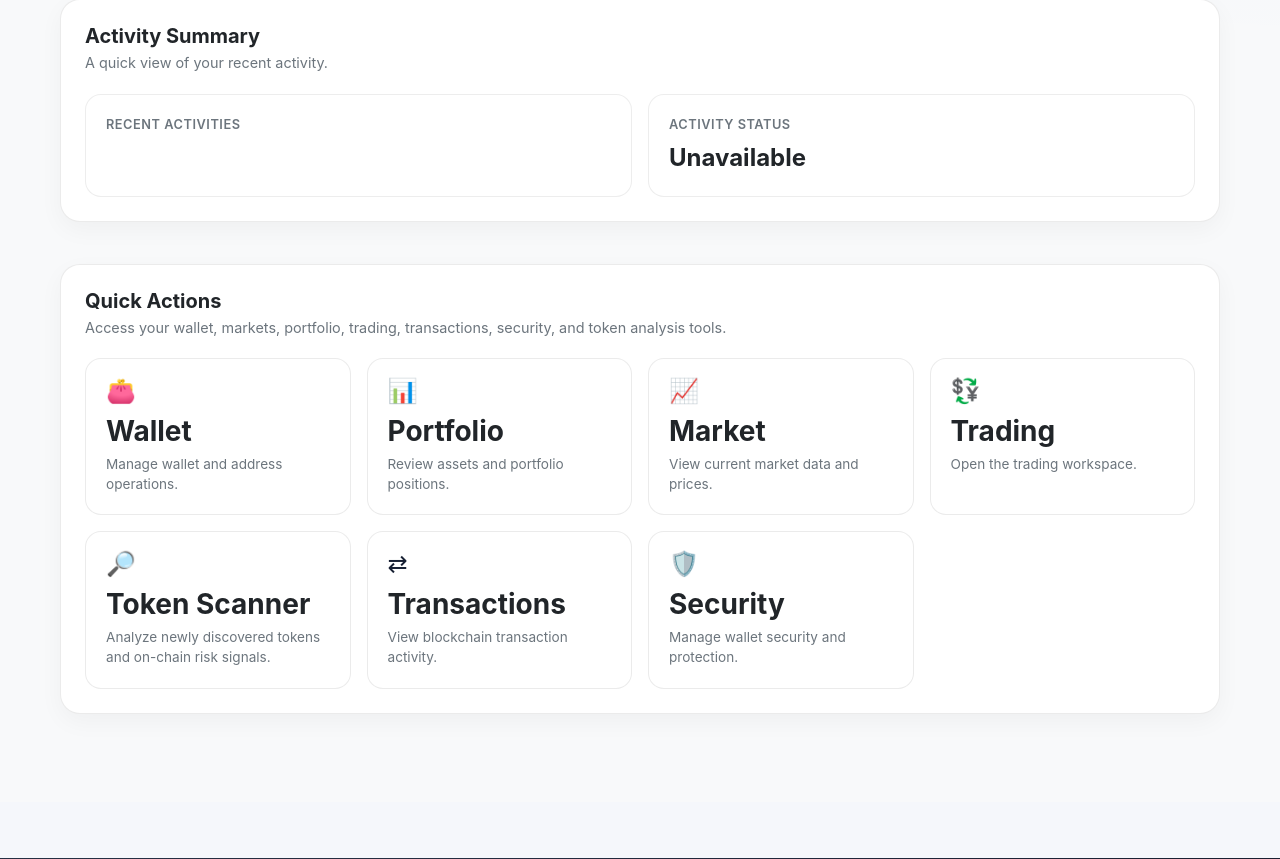
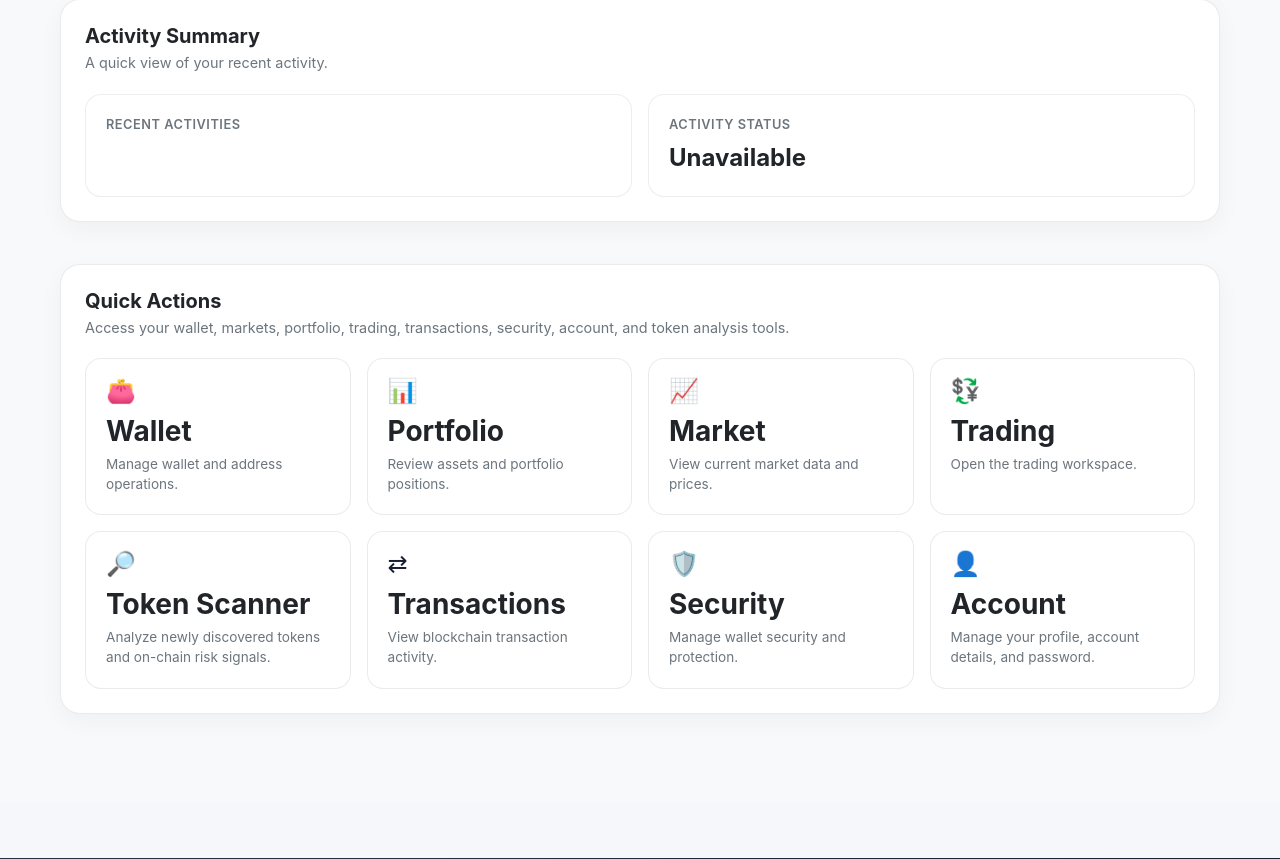
Before and after one commit to ositaejiofor/HappyWallet, a Django app: page / in a window 1280 px wide. Shown: the part 660-1519 px from the top of the page. Run offline with Django 5.2, Linux system fonts and the light colour scheme; the visitor is signed in with stand-in values (Sample User, id 1); data that the repository does not hold is empty.

Commit message:
Add account access to dashboard

```diff
--- a/apps/dashboard/templates/dashboard/index.html
+++ b/apps/dashboard/templates/dashboard/index.html
@@ -616,8 +616,8 @@
 
                     <p class="section-subtitle">
                         Access your wallet, markets, portfolio,
-                        trading, transactions, security, and
-                        token analysis tools.
+                        trading, transactions, security, account,
+                        and token analysis tools.
                     </p>
 
                 </div>
@@ -853,6 +853,39 @@
                 </div>
 
 
+                <!-- =================================================
+                     ACCOUNT
+                ================================================== -->
+
+                <div class="col-12 col-sm-6 col-lg-3">
+
+                    <a
+                        href="{% url 'accounts:account' %}"
+                        class="quick-action-card"
+                        aria-label="Open account settings"
+                    >
+
+                        <div
+                            class="quick-action-icon"
+                            aria-hidden="true"
+                        >
+                            👤
+                        </div>
+
+                        <h3 class="quick-action-title">
+                            Account
+                        </h3>
+
+                        <p class="quick-action-description">
+                            Manage your profile, account details,
+                            and password.
+                        </p>
+
+                    </a>
+
+                </div>
+
+
             </div>
 
         </section>
```
